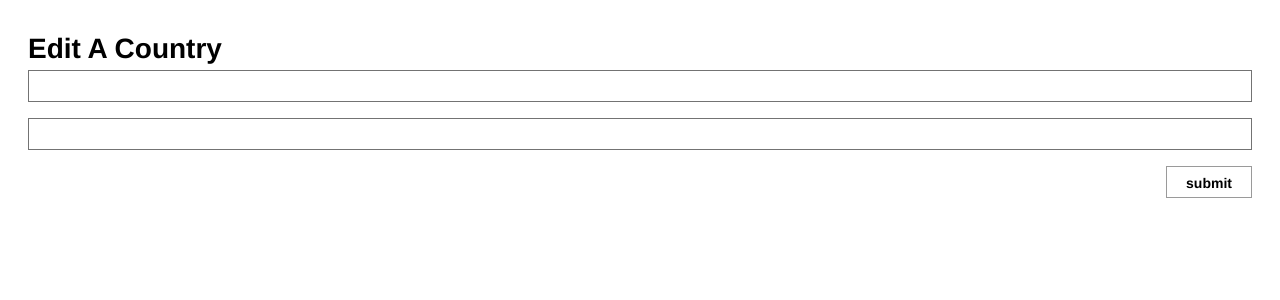
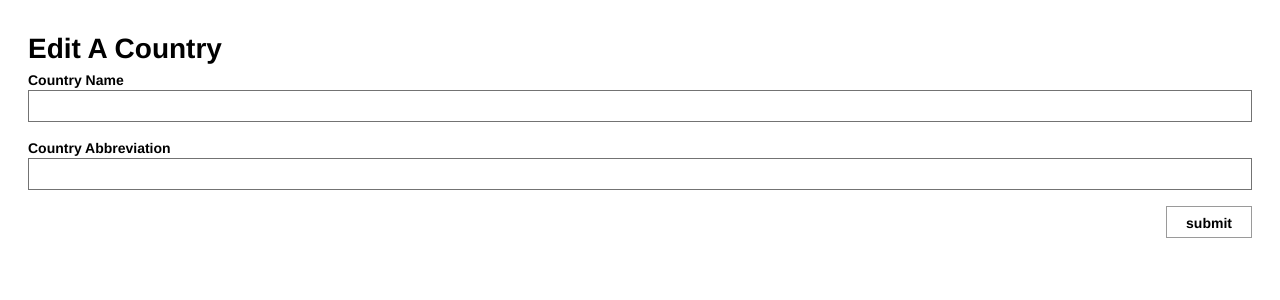
Before and after one commit to lydiadwyer/sheparddb, a Flask app: page /countries/edit/1 in a window 1280 px wide. Shown: the top 300 px of the page. Run offline with Flask 2, Linux system fonts and the light colour scheme; data that the repository does not hold is empty; parts of the project's set-up code (start-up, migrations or seed data) failed here and were passed over.

Commit message:
updated countries

```diff
--- a/data/website/modules/Countries/controller.py
+++ b/data/website/modules/Countries/controller.py
@@ -1,4 +1,9 @@
-from flask import Blueprint, render_template, redirect, url_for, current_app, request
+#!/usr/bin/python
+# -*- coding: utf-8 -*-
+"""The Controller class for Countries."""
+
+from flask import Blueprint, render_template, redirect, url_for, current_app, \
+    request
 from modules.Countries.model import Country
 from modules.Shared.database import db
 
@@ -11,56 +16,87 @@ countries = Blueprint(
     static_folder='static'
 )
 
-# homepage with all countries in a table
 @countries.route('/countries')
 def view_all_countries():
+    """ homepage with all countries in a table """
     return render_template('countries/view_all.html', Countries=Country)
 
-# view a single country in detail
+
 @countries.route('/countries/view/<country_id>')
 def view_country(country_id):
+    """ view a single country in detail """
     entry = Country.query.get(country_id)
-    return render_template('countries/view.html', entry=entry)  # , Countries=Country
+    return render_template('countries/view.html', entry=entry)
 
 ####restrict who can add/edit/delete countries?
-# add an country page function
 @countries.route('/countries/add', methods=['GET', 'POST'])
 def add_country():
+    """ add an country page function """
+
+    # create a blank Country instance
+    entry = Country()  # creates a model.py instance, instance only has a name right now
+    error_msg = {}
 
     if request.method == 'GET':
-        return render_template('countries/add.html')  # , Countries=Country
+        return render_template('countries/add.html', entry=entry, \
+                               error_msg=error_msg)
 
     if request.method == 'POST':
         data = request.form
-        entry = Country()  # creates a model.py instance, instance only has a name right now
-        entry.country_name = str(data['country_name'])[:127]  # set the Country name
-        entry.country_abrev = str(data['country_abrev'])[:127]
+        entry.country_name = str(data['country_name'])[:32]
+        entry.country_abrev = str(data['country_abrev'])[:3]
+
+        # validate data
+        form_is_valid = True
+
+        # ensure the country_name is filled in
+        if not entry.country_name:
+            form_is_valid = False
+            error_msg['country_name'] = "Please fill in the country name"
+
+        # ensure the country_name is filled in
+        if not entry.country_abrev:
+            form_is_valid = False
+            error_msg['country_abrev'] = "Please fill in the country abbreviation"
+
+
+
+        # check if the form is valid
+        if not form_is_valid:
+            current_app.logger.info('invalid add country')
+            return render_template('countries/add.html', entry=entry, \
+                                   error_msg=error_msg)
+
+        # the data is valid, save it
         db.session.add(entry)
         db.session.commit()
 
-        return redirect(url_for('countries.view_country', country_id=entry.country_id))
+        return redirect(url_for('countries.view_country', \
+                                country_id=entry.country_id))
     current_app.logger.error("unsupported method")
 
 @countries.route('/countries/edit/<country_id>', methods=['GET', 'POST'])
 def edit_country(country_id):
-
+    """ edit country details """
     if request.method == 'GET':
         entry = Country.query.get(country_id)
-        return render_template('countries/edit.html', entry=entry)  # , Countries=Country
+        return render_template('countries/edit.html', entry=entry)
 
     if request.method == 'POST':
         data = request.form
         entry = Country.query.get(country_id)
-        entry.country_name = str(data['country_name'])[:127]  # set the Country name
+        entry.country_name = str(data['country_name'])[:127]
         entry.country_abrev = str(data['country_abrev'])[:127]
         db.session.commit()
 
-        return redirect(url_for('countries.view_country', country_id=entry.country_id))
+        return redirect(url_for('countries.view_country', \
+                                country_id=entry.country_id))
     current_app.logger.error("unsupported method")
 
 @countries.route('/countries/delete/<country_id>')
 def delete_country(country_id):
+    """ delete a country """
     entry = Country.query.get(country_id)
     db.session.delete(entry)
     db.session.commit()
-    return redirect(url_for('countries.view_all_countries'))  # , Countries=Country
+    return redirect(url_for('countries.view_all_countries'))
--- a/data/website/modules/Countries/templates/countries/edit.html
+++ b/data/website/modules/Countries/templates/countries/edit.html
@@ -1,11 +1,72 @@
 {% extends "global.html" %}
 {% block body_content %}
-    <h1>Edit A Country</h1>
-    <form method="POST" action="{{ url_for('countries.edit_country', country_id=entry.country_id) }}">
-        <input type="text" name="country_name"
-            value="{{ entry.country_name }}"/>
-        <input type="text" name="country_abrev"
-            value="{{ entry.country_abrev }}"/>
-        <input type="submit" value="submit" />
-    </form>
+<h1>Edit A Country</h1>
+<script type="application/javascript">
+"use strict";
+
+function verify_country() {
+
+    // flag for any value errors
+    var form_is_valid = true;
+
+    // retrieve the form values
+    var country_name = document.getElementById('country_name').value;
+    var country_name_msg = document.getElementById("country_name_msg");
+
+    // clear out the error message
+    country_name_msg.innerHTML = "";
+
+    // ensure country_name is not null
+    if(!country_name) {
+        country_name_msg.innerHTML = "Please fill in the country name.";
+        form_is_valid = false;
+    }
+
+    // ensure country_name is longer than 3 characters
+    if(country_name.length < 4) {
+        country_name_msg.innerHTML = "Please fill in the country name completely.";
+        form_is_valid = false;
+    }
+
+    // ensure country_name is less than 33 characters
+    if(country_name.length > 32) {
+        country_name_msg.innerHTML = "Please fill in a shorter country name.";
+        form_is_valid = false;
+    }
+
+
+    // retrieve the value
+    var country_abrev = document.getElementById('country_abrev').value;
+    var country_abrev_msg = document.getElementById("country_abrev_msg");
+
+    // clear out the error message
+    country_abrev_msg.innerHTML = "";
+
+    // ensure country_abrev is 2 characters
+    if(2 !== country_abrev.length) {
+        country_abrev_msg.innerHTML = "Please fill in the country abbreviation with 2 characters.";
+        form_is_valid = false;
+    }
+
+
+    return form_is_valid;
+}
+</script>
+
+<form method="POST" action="{{ url_for('countries.edit_country',
+    country_id=entry.country_id) }}" onsubmit="return verify_country();">
+
+    <label>Country Name</label>
+    <span id="country_name_msg" class="error_msg"></span>
+    <input type="text" id="country_name" name="country_name"
+        value="{{ entry.country_name }}"/>
+
+    <label>Country Abbreviation</label>
+    <span id="country_abrev_msg" class="error_msg"></span>
+    <input type="text" id="country_abrev" name="country_abrev"
+        value="{{ entry.country_abrev }}"/>
+
+    <input type="submit" value="submit" />
+
+</form>
 {% endblock %}
```
Also changed, not shown: data/website/modules/Countries/model.py (+6 -6 lines), data/website/modules/Countries/templates/countries/add.html (+8 -3 lines), docs/use cases/Countries - Add.md (+4 -4 lines), docs/use cases/Regions - Add.md (+1 -1 lines).
